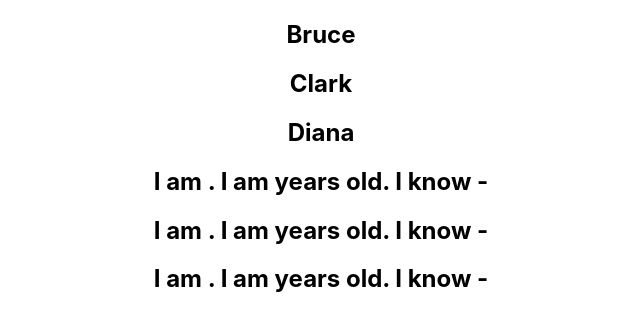
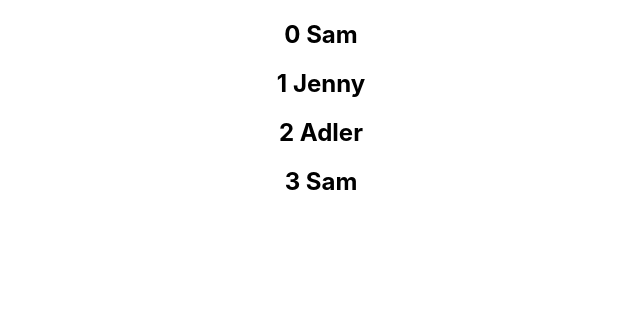
Before and after one commit to albur2021/React_Basic_from_Youtube, a React (Create React App) app: page / in a window 1280 px wide. Shown: the top 330 px of the page, without its empty margins (319-959 px from the left). Built offline with nearby package versions, Linux system fonts and the light colour scheme.

Commit message:
Add IndexAsKey Comp to list all duplicated Items by using 'key={index} to identify elements and never make changes

```diff
--- a/src/App.js
+++ b/src/App.js
@@ -14,6 +14,7 @@ import ParentComponent from './components/ParentComponent';
 import UserGreeting from './components/UserGreeting';
 import NameList from './components/NameList';
 import NameList_2 from './components/NameList_2';
+import IndexAsKey from './components/IndexAsKey';
 
 function App() {
   return (
@@ -34,8 +35,9 @@ function App() {
       {/* <EventBind/> */}
       {/* <ParentComponent/> */}
       {/* <UserGreeting/> */}
-      <NameList/>
-      <NameList_2/>
+      {/* <NameList/>
+      <NameList_2/> */}
+      <IndexAsKey/>
 
 
     </div>
--- /dev/null
+++ b/src/components/IndexAsKey.jsx
@@ -0,0 +1,25 @@
+import React, { useState } from "react";
+import Person from "./Person";
+
+const IndexAsKey = (props) => {
+  const names = ["Sam", "Jenny", "Adler","Sam"];
+
+
+  //Index as the 'key'
+  //When to use index as a key?
+  //1. The items in your list do not have a unique id
+  //2. The list is a static list and will not change
+  //3. The list will never be reordered or filtered
+  const nameList = names.map((name, index) =>
+    <h2 key={index}>
+
+      {index} {name}
+
+    </h2>
+  );
+  return(
+    <div>{nameList}</div>
+  )
+};
+
+export default IndexAsKey;
--- a/src/components/NameList_2.jsx
+++ b/src/components/NameList_2.jsx
@@ -3,6 +3,7 @@ import Person from './Person';
 
 
 const NameList_2 = (props) =>{
+
     const persons = [
         {
           id: 1,
```
